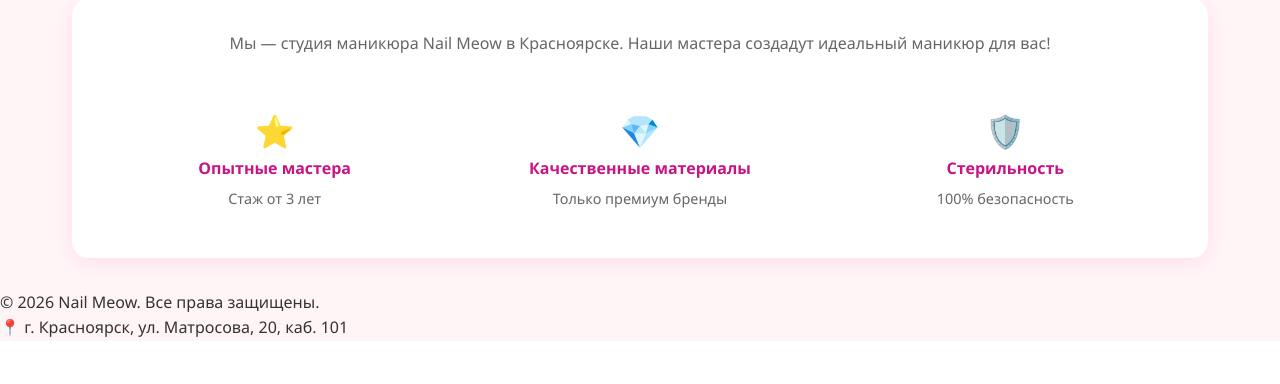
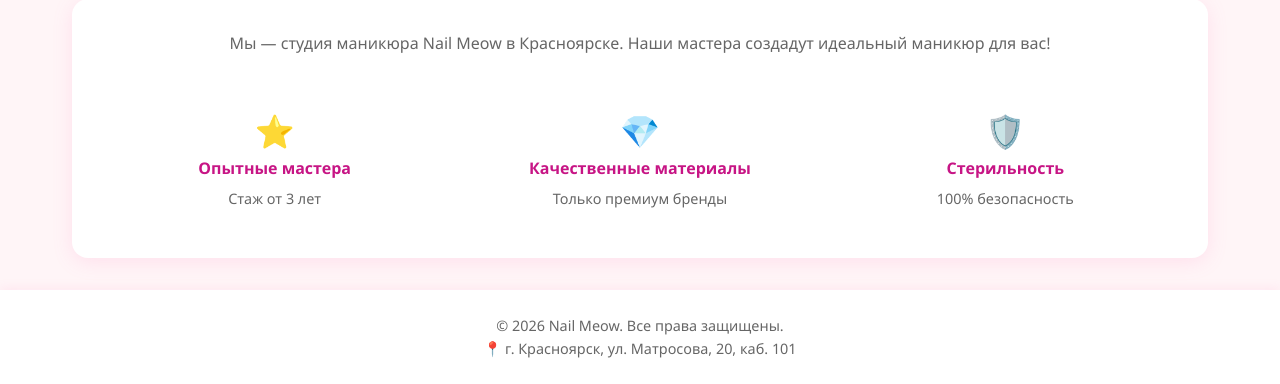
Before and after one commit to bbbnewwwa/Nail-Meow, a FastAPI app: page / in a window 1280 px wide. Shown: the part 821-1205 px from the top of the page. Before the commit the page ends 1158 px from the top, so only its background shows below. Run offline with FastAPI, Linux system fonts and the light colour scheme.

Commit message:
стилизация футтер

```diff
--- a/static/css/style.css
+++ b/static/css/style.css
@@ -413,6 +413,16 @@ nav a.active {
 
 /* FOOTER */
 
+footer {
+    background: var(--white);
+    text-align: center;
+    padding: 1.5rem;
+    margin-top: auto;
+    box-shadow: 0 -2px 10px rgba(255, 105, 180, 0.1);
+    color: var(--text-light);
+    font-size: 0.9rem;
+}
+
 /* АДАПТАЦИЯ МОБИЛЬНАЯ */
 @media (max-width: 768px) {
     nav {
```
